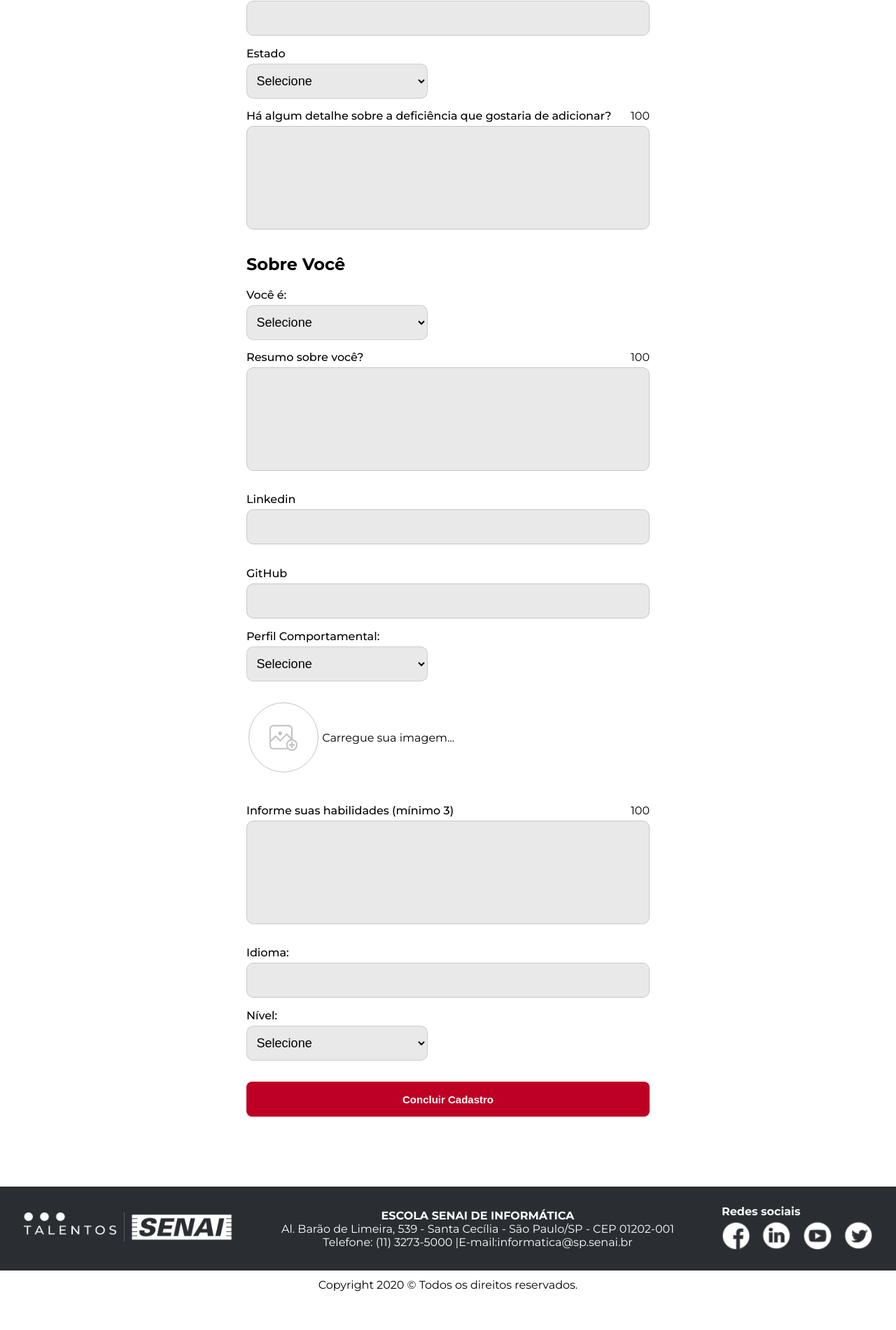
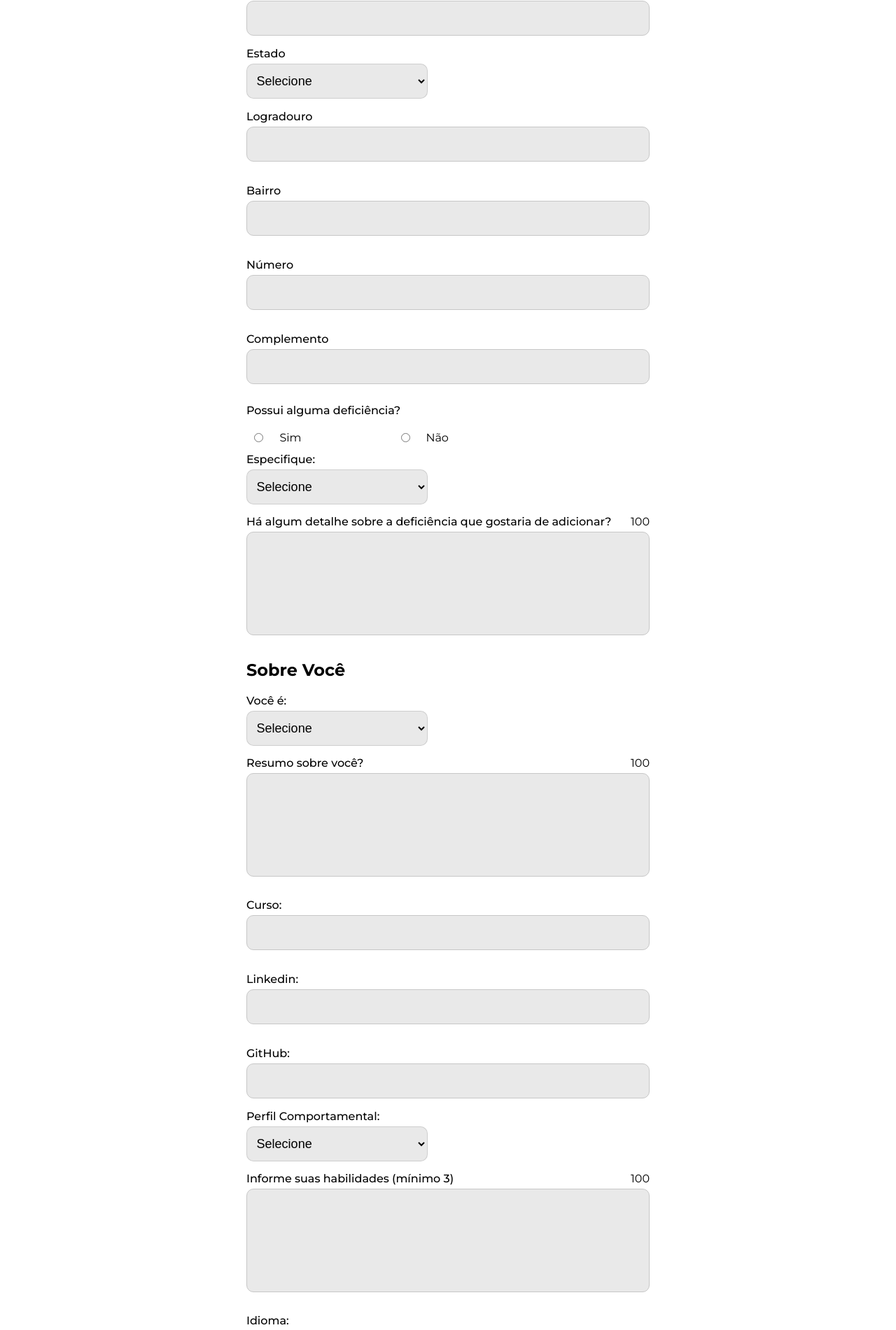
Before and after one commit to TechLeadsBR/frontend-web, a React (Create React App) app in the folder front-web/: page /cadastro-aluno in a window 1280 px wide. Shown: the part 1128-3029 px from the top of the page at 70% size. Before the commit the page ends 2984 px from the top, so only its background shows below. Built offline with nearby package versions, Linux system fonts and the light colour scheme.

Commit message:
Enviando visual do cadastro aluno e cadastro empresa e a criação da versão simples do footer

```diff
--- /dev/null
+++ b/front-web/src/components/simplefooter/simplefooter.jsx
@@ -0,0 +1,13 @@
+import React from 'react'
+import stylesCss from './simplefooter.module.css'
+
+export default function SFooter(){
+
+    return (
+        <footer className={stylesCss.root}>
+            <div className={stylesCss.rootCopy}>
+                <p>Copyright 2020 © Todos os direitos reservados.</p>
+            </div>
+        </footer>
+    )
+}
--- /dev/null
+++ b/front-web/src/components/simplefooter/simplefooter.module.css
@@ -0,0 +1,11 @@
+.root {
+    width: 100%;
+    height: 60px;
+    bottom: 0;
+    display: flex;
+    flex-direction: column;
+    text-align: center;
+    justify-content: center;
+    border-top:  1px solid #000004;;
+
+}
--- a/front-web/src/screens/cadastroAluno/cadastroAluno.jsx
+++ b/front-web/src/screens/cadastroAluno/cadastroAluno.jsx
@@ -1,17 +1,17 @@
 import React, { useState } from 'react'
 import stylesCss from './cadastroAluno.module.css'
 import Header from './../../components/header/header'
-import Footer from './../../components/footer/footer'
+import SFooter from './../../components/simplefooter/simplefooter'
 import Input from './../../components/input/input'
 import Select from './../../components/select/select'
 import TextArea from './../../components/textAreaInput/textAreaInput'
 import RadioInput from './../../components/radioInput/radioInput'
 import Button from './../../components/button/button'
-import FileUploadInput from './../../components/fileUploadInput/fileUploadInput'
 import { UF } from '../../services/constants/data'
 import { Positions } from '../../services/constants/data'
 import { BehavioralProfiles } from '../../services/constants/data'
 import { Levels } from '../../services/constants/data'
+import {SpecifyDisability} from  '../../services/constants/data'
 import { Colors } from './../../services/constants/constants'
 
 export default function CadastroAluno() {
@@ -51,7 +51,7 @@ export default function CadastroAluno() {
                     labelText={"Data de Nascimento"}
                     name={"dateBirt"}
                     type={"date"}
-                    onChange={event => internSetStateForm("datanascimento", event.target.value)}
+                    onChange={event => internSetStateForm("dataNascimento", event.target.value)}
                 />
 
                 <Input
@@ -88,6 +88,7 @@ export default function CadastroAluno() {
                     type={"text"}
                     onChange={event => internSetStateForm("cep", event.target.value)}
                 />
+
                 <Input
                     labelText={"Cidade"}
                     name={"city"}
@@ -100,6 +101,56 @@ export default function CadastroAluno() {
                     options={UF}
                     callbackChangedValue={(value) => internSetStateForm("estado", value)}
                 />
+
+                <Input
+                    labelText={"Logradouro"}
+                    name={"street"}
+                    type={"text"}
+                    onChange={event => internSetStateForm("logradouro", event.target.value)}
+                />
+                    <Input
+                        labelText={"Bairro"}
+                        name={"district"}
+                        type={"text"}
+                        onChange={event => internSetStateForm("bairro", event.target.value)}
+                    />
+                <Input
+                    labelText={"Número"}
+                    name={"number"}
+                    type={"text"}
+                    onChange={event => internSetStateForm("numero", event.target.value)}
+                />
+                <Input
+                    labelText={"Complemento"}
+                    name={"complement"}
+                    type={"text"}
+                    onChange={event => internSetStateForm("complemento", event.target.value)}
+                />
+
+                 <div style={{ width: "30%" }}>
+                    <RadioInput
+                        callbackChangedValue={value => console.log(value)}
+                        name={"deficiencia"}
+                        title={"Possui alguma deficiência?"}
+                        valuesArray={[{
+                            value: "sim",
+                            name: "simRadioInput",
+                            textLabel: "Sim"
+                        }, {
+                            value: "nao",
+                            name: "naoRadioInput",
+                            textLabel: "Não"
+                        }]}
+                    />
+                </div>
+
+                <Select
+                    labelText={"Especifique:"}
+                    name={"specifyDisability"}
+                    options={SpecifyDisability}
+                    callbackChangedValue={(value) => internSetStateForm("especifiquedeficiencia", value)}
+                />
+
                 <TextArea
                     labelText={"Há algum detalhe sobre a deficiência que gostaria de adicionar?"}
                 />
@@ -113,14 +164,22 @@ export default function CadastroAluno() {
                 <TextArea
                     labelText={"Resumo sobre você?"}
                 />
+
                 <Input
-                    labelText={"Linkedin"}
+                    labelText={"Curso:"}
+                    name={"course"}
+                    type={"text"}
+                    onChange={event => internSetStateForm("cursoSenai", event.target.value)}
+                />
+
+                <Input
+                    labelText={"Linkedin:"}
                     name={"linkedin"}
                     type={"text"}
                     onChange={event => internSetStateForm("linkedin", event.target.value)}
                 />
                 <Input
-                    labelText={"GitHub"}
+                    labelText={"GitHub:"}
                     name={"git"}
                     type={"text"}
                     onChange={event => internSetStateForm("github", event.target.value)}
@@ -131,11 +190,7 @@ export default function CadastroAluno() {
                     options={Object.keys(BehavioralProfiles).map(p => p)}
                     callbackChangedValue={(value) => internSetStateForm("perfilComportamental", value)}
                 />
-                <div className={stylesCss.divFileInput}>
-                    <FileUploadInput
-                        callbackWithFile={(value) => console.log(value)}
-                    />
-                </div>
+
                 <TextArea
                     labelText={"Informe suas habilidades (mínimo 3)"}
                 />
@@ -151,6 +206,7 @@ export default function CadastroAluno() {
                     options={Levels}
                     callbackChangedValue={(value) => internSetStateForm("nivel", value)}
                 />
+
                 <div className={stylesCss.divButton}>
                     <Button
                         bgColor={Colors.red.hexadecimal}
@@ -171,7 +227,7 @@ export default function CadastroAluno() {
             />
             <h1>Cadastro</h1>
             {formRegisterStudent}
-            <Footer />
+            <SFooter/>
         </div>
     )
 }
--- a/front-web/src/screens/cadastroAluno/cadastroAluno.module.css
+++ b/front-web/src/screens/cadastroAluno/cadastroAluno.module.css
@@ -18,12 +18,6 @@
     margin-bottom: 100px;
 }
 
-.divButton {
-    width: 50%;
-    margin-top: 15px;
-    align-self: center;
-}
-
 .divFileInput {
     margin: 30px 0px;
     display: flex;
@@ -31,6 +25,7 @@
 }
 
 .divButton {
-    width: 100%;
+    width: 35%;
     margin-top: 30px;
+    align-self: center;
 }
--- a/front-web/src/screens/cadastroEmpresa/cadastroEmpresa.jsx
+++ b/front-web/src/screens/cadastroEmpresa/cadastroEmpresa.jsx
@@ -4,6 +4,9 @@ import Header from './../../components/header/header'
 import Input from './../../components/input/input'
 import Button from './../../components/button/button'
 import TextArea from './../../components/textAreaInput/textAreaInput'
+import Select from './../../components/select/select'
+import SFooter from './../../components/simplefooter/simplefooter'
+import { UF } from '../../services/constants/data'
 import { Colors } from './../../services/constants/constants'
 
 export default function CadastroEmpresa(){
@@ -16,12 +19,32 @@ export default function CadastroEmpresa(){
         <div className={stylesCss.formRegisterCompany}>
             <form>
                     <Input
+                        labelText={"Razão Social:"}
+                        name={"companyname"}
+                        type={"text"}
+                        onChange={event => internSetStateForm("razaoSocial", event.target.value)}
+                    />
+
+                    <Input
+                        labelText={"E-mail:"}
+                        name={"email"}
+                        type={"text"}
+                        onChange={event => internSetStateForm("email", event.target.value)}
+                    />
+
+                    <Input
+                        labelText={"Senha:"}
+                        name={"password"}
+                        type={"text"}
+                        onChange={event => internSetStateForm("senha", event.target.value)}
+                    />
+                    <Input
                         labelText={"Confirmar Senha:"}
                         name={"confirmPassword"}
                         type={"text"}
                         onChange={event => internSetStateForm("senha", event.target.value)}
                     />
-                <div className={stylesCss.rowForm}>
+
                     <Input
                         labelText={"CNPJ"}
                         name={"cnpj"}
@@ -32,8 +55,7 @@ export default function CadastroEmpresa(){
                         name={"economyActivity"}
                         type={"text"}
                     />
-                </div>
-                <div className={stylesCss.rowForm}>
+
                     <Input
                         labelText={"Telefone 1"}
                         name={"tel1"}
@@ -44,10 +66,94 @@ export default function CadastroEmpresa(){
                         name={"tel2"}
                         type={"number"}
                     />
-                </div>
+
 
                     <TextArea
                         labelText={"Descrição Empresa"}
+                     />
+
+                    <Input
+                        labelText={"CEP:"}
+                        name={"password"}
+                        type={"text"}
+                        onChange={event => internSetStateForm("senha", event.target.value)}
+                    />
+
+                    <Select
+                    labelText={"Estado"}
+                    name={"uf"}
+                    options={UF}
+                    callbackChangedValue={(value) => internSetStateForm("estado", value)}
+                    />
+
+                    <Input
+                        labelText={"Logradouro"}
+                        name={"street"}
+                        type={"text"}
+                        onChange={event => internSetStateForm("logradouro", event.target.value)}
+                    />
+
+                    <Input
+                        labelText={"Bairro"}
+                        name={"district"}
+                        type={"text"}
+                        onChange={event => internSetStateForm("bairro", event.target.value)}
+                    />
+
+                    <Input
+                        labelText={"Número"}
+                        name={"number"}
+                        type={"text"}
+                        onChange={event => internSetStateForm("numero", event.target.value)}
+                    />
+
+                    <Input
+                        labelText={"Complemento"}
+                        name={"complement"}
+                        type={"text"}
+                        onChange={event => internSetStateForm("complemento", event.target.value)}
+                    />
+
+                    <Input
+                        labelText={"Nome Responsável:"}
+                        name={"responsiblename"}
+                        type={"text"}
+                        onChange={event => internSetStateForm("nomeResponsavel", event.target.value)}
+                    />
+
+                    <Input
+                        labelText={"E-mail Responsável:"}
+                        name={"responsibleemail"}
+                        type={"text"}
+                        onChange={event => internSetStateForm("emailResponsavel", event.target.value)}
+                    />
+
+                    <Input
+                        labelText={"Site:"}
+                        name={"site"}
+                        type={"text"}
+                        onChange={event => internSetStateForm("site", event.target.value)}
+                    />
+
+                    <Input
+                        labelText={"Linkedin:"}
+                        name={"linkedin"}
+                        type={"text"}
+                        onChange={event => internSetStateForm("linkedin", event.target.value)}
+                    />
+
+                    <Input
+                        labelText={"Facebook:"}
+                        name={"facebook"}
+                        type={"text"}
+                        onChange={event => internSetStateForm("facebook", event.target.value)}
+                    />
+
+                    <Input
+                        labelText={"Instagram:"}
+                        name={"instagram"}
+                        type={"text"}
+                        onChange={event => internSetStateForm("instagram", event.target.value)}
                     />
 
                 <div className={stylesCss.divButton}>
@@ -70,6 +176,7 @@ export default function CadastroEmpresa(){
             />
             <h1>Cadastro</h1>
             {formRegisterCompany}
+            <SFooter/>
         </div>
     )
 }
--- a/front-web/src/services/constants/templates.js
+++ b/front-web/src/services/constants/templates.js
@@ -12,5 +12,37 @@ export const formNewJob = {
 }
 
 export const formNewStudent = {
+	nome: null,
+	email: null,
+	senha: null,
+	nomeSocial: null,
+	rg: null,
+	cpf: null,
+	dataNascimento: null,
+	genero: null,
+	cursoSENAI: null,
+	dataFormacao: null,
+	telefone: null,
+	tipoDefiencia: null,
+	detalheDeficiencia: null,
+	preferenciaArea: null,
+	descricao: null,
+	linkedin: null,
+	gitHub: null,
+	perfilComportamental: null,
+	idTipoUsuario: getJtiUserInToken (),
+	idEndereco: getJtiUserInToken()
+}
 
+export const  formNewCompany = {
+    razaoSocial: null,
+	email: null,
+	senha:null,
+	cnpj: null,
+	atividadeEconomica: null,
+	telefone: null,
+	telefoneDois: null,
+	nomeFoto: null,
+	descricaoEmpresa: null,
+    idTipoUsuario: getJtiUserInToken()
 }
```
Also changed, not shown: front-web/src/screens/cadastroEmpresa/cadastroEmpresa.module.css (+7 -0 lines), front-web/src/services/constants/data.js (+18 -10 lines), front-web/src/assets/images/icons/iconmore.png (added). Lines whose indentation alone changed are shown as unchanged.
